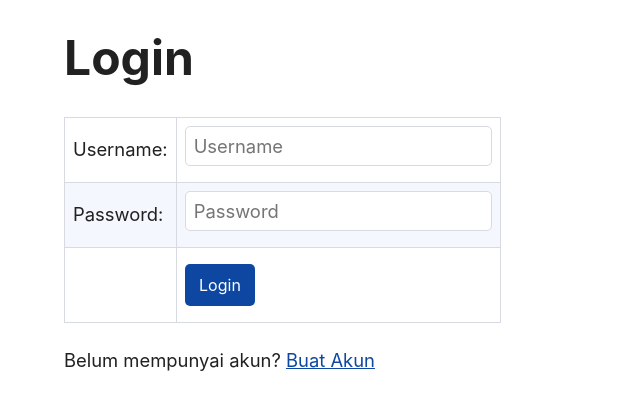
After one commit to HansTM/pbp-lab, a Django app: page /wishlist/login/ in a window 1280 px wide. The commit adds this page. Shown: the top 410 px of the page, without its empty margins (0-640 px from the left). Run offline with Django 4.2, Linux system fonts and the light colour scheme.

Commit message:
Lab 3 selesai

```diff
--- /dev/null
+++ b/wishlist/templates/login.html
@@ -0,0 +1,45 @@
+{% extends 'base.html' %}
+
+{% block meta %}
+<title>Login</title>
+{% endblock meta %}
+
+{% block content %}
+
+<div class = "login">
+
+    <h1>Login</h1>
+
+    <form method="POST" action="">
+        {% csrf_token %}
+        <table>
+            <tr>
+                <td>Username: </td>
+                <td><input type="text" name="username" placeholder="Username" class="form-control"></td>
+            </tr>
+
+            <tr>
+                <td>Password: </td>
+                <td><input type="password" name="password" placeholder="Password" class="form-control"></td>
+            </tr>
+
+            <tr>
+                <td></td>
+                <td><input class="btn login_btn" type="submit" value="Login"></td>
+            </tr>
+        </table>
+    </form>
+
+    {% if messages %}
+        <ul>
+            {% for message in messages %}
+                <li>{{ message }}</li>
+            {% endfor %}
+        </ul>
+    {% endif %}
+
+    Belum mempunyai akun? <a href="{% url 'wishlist:register' %}">Buat Akun</a>
+
+</div>
+
+{% endblock content %}
--- a/wishlist/templates/wishlist.html
+++ b/wishlist/templates/wishlist.html
@@ -19,4 +19,9 @@
 	{% endfor %}
 </table>
 
+<p>Sesi terakhir login: {{ last_login }}</p>
+
+<a href="{% url 'wishlist:logout' %}"><button>Logout</button></a>
+
+
 {% endblock content %}
--- a/wishlist/urls.py
+++ b/wishlist/urls.py
@@ -1,5 +1,5 @@
 from django.urls import path
-from wishlist.views import show_wishlist, show_wishlist_xml, show_wishlist_json, show_item_by_id_xml, show_item_by_id_json
+from wishlist.views import show_wishlist, show_wishlist_xml, show_wishlist_json, show_item_by_id_xml, show_item_by_id_json, register, login_user, logout_user
 
 app_name = 'wishlist'
 
@@ -9,4 +9,7 @@ urlpatterns = [
     path('json/', show_wishlist_json, name='show_wishlist_json'),
     path('xml/<int:id>', show_item_by_id_xml, name='show_item_by_id_xml'),
     path('json/<int:id>', show_item_by_id_json, name='show_item_by_id_json'),
+    path('register/', register, name='register'),
+    path('login/', login_user, name='login'),
+    path('logout/', logout_user, name='logout'),
 ]
--- a/wishlist/views.py
+++ b/wishlist/views.py
@@ -2,13 +2,23 @@ from django.shortcuts import render
 from wishlist.models import BarangWishlist
 from django.http import HttpResponse
 from django.core import serializers
+from django.shortcuts import redirect
+from django.contrib.auth.forms import UserCreationForm
+from django.contrib import messages
+from django.contrib.auth import authenticate, login, logout
+from django.contrib.auth.decorators import login_required
+import datetime
+from django.http import HttpResponseRedirect
+from django.urls import reverse
 
+@login_required(login_url='/wishlist/login/')
 def show_wishlist(request):
 
     data_barang_wishlist = BarangWishlist.objects.all()
     context = {
         'list_barang': data_barang_wishlist,
-        'nama': 'Bapak H'
+        'nama': 'Bapak H',
+        'last_login': request.COOKIES['last_login'],
     }
 
     return render(request, "wishlist.html", context)
@@ -36,3 +46,37 @@ def show_item_by_id_json(request, id):
     data = BarangWishlist.objects.filter(pk=id)
 
     return HttpResponse(serializers.serialize("json", data), content_type="application/json")
+
+def register(request):
+    form = UserCreationForm()
+
+    if request.method == "POST":
+        form = UserCreationForm(request.POST)
+        if form.is_valid():
+            form.save()
+            messages.success(request, 'Akun telah berhasil dibuat!')
+            return redirect('wishlist:login')
+
+    context = {'form':form}
+    return render(request, 'register.html', context)
+
+def login_user(request):
+    if request.method == 'POST':
+        username = request.POST.get('username')
+        password = request.POST.get('password')
+        user = authenticate(request, username=username, password=password)
+        if user is not None:
+            login(request, user) # melakukan login terlebih dahulu
+            response = HttpResponseRedirect(reverse("wishlist:show_wishlist")) # membuat response
+            response.set_cookie('last_login', str(datetime.datetime.now())) # membuat cookie last_login dan menambahkannya ke dalam response
+            return response
+        else:
+            messages.info(request, 'Username atau Password salah!')
+    context = {}
+    return render(request, 'login.html', context)
+
+def logout_user(request):
+    logout(request)
+    response = HttpResponseRedirect(reverse('wishlist:login'))
+    response.delete_cookie('last_login')
+    return response
```
Also changed, not shown: wishlist/templates/register.html (added, +34 -0 lines).
